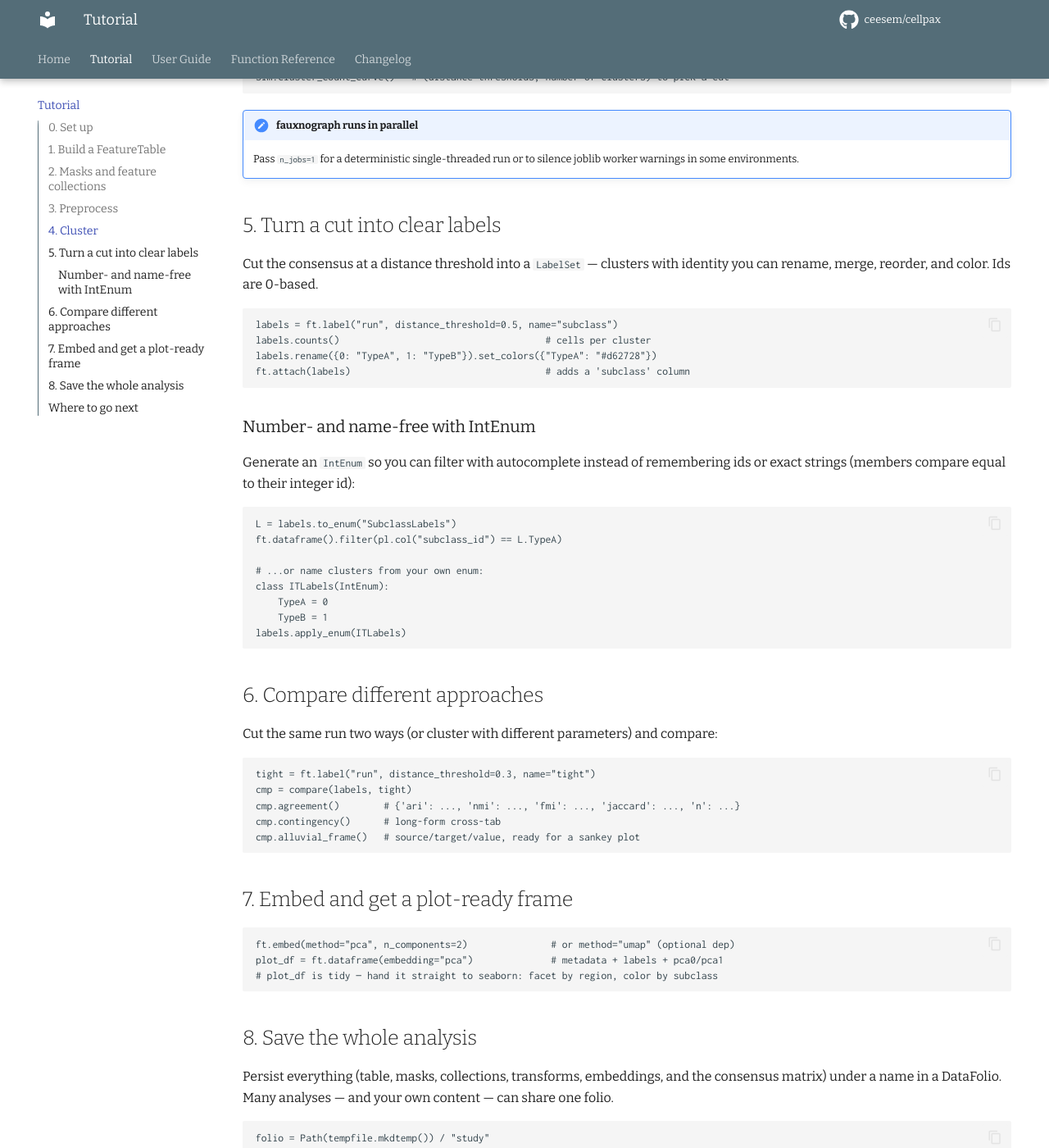
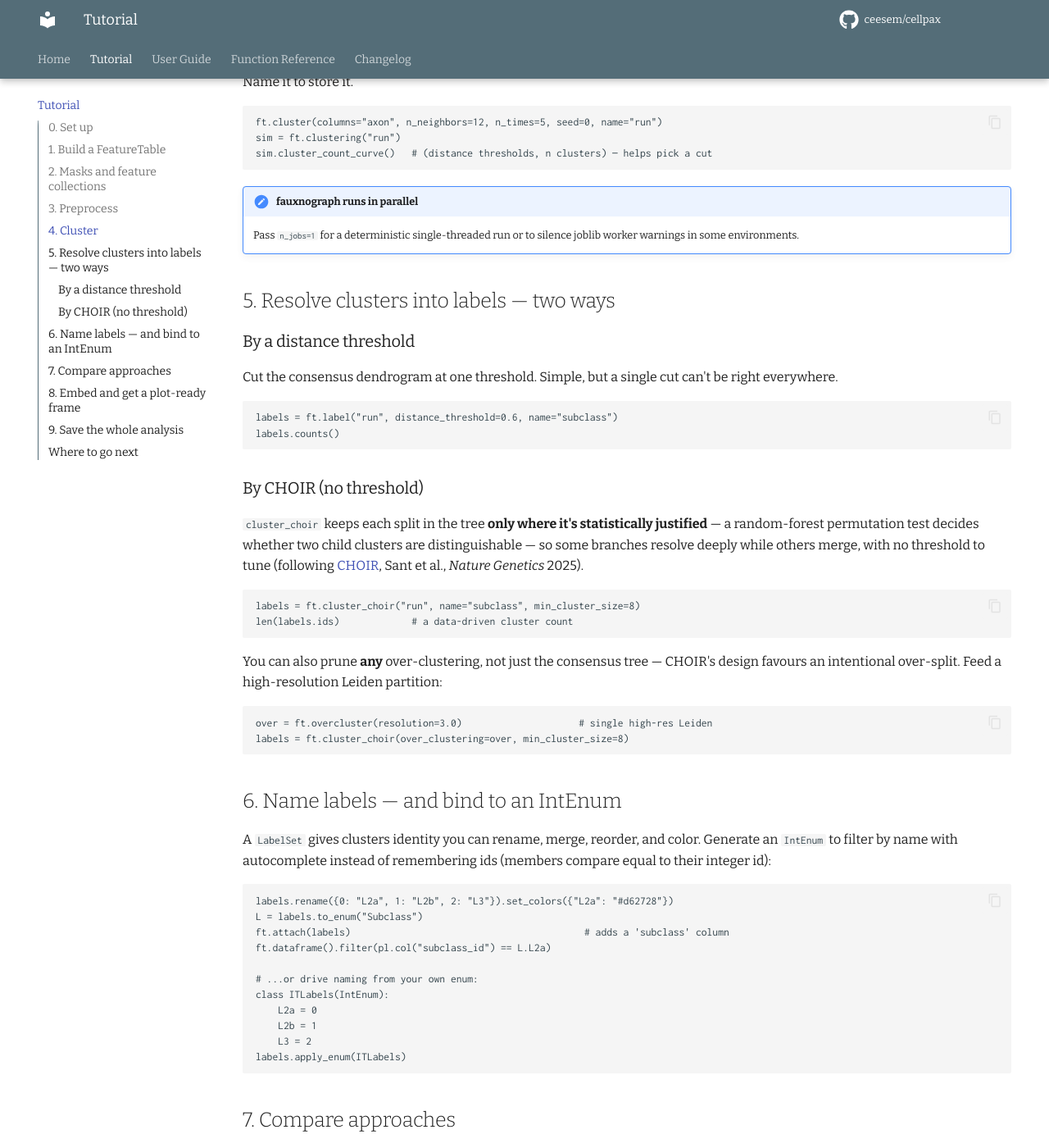
Before and after one commit to ceesem/cellpax, an MkDocs documentation site: the page built from docs/tutorial.md, in a window 1280 px wide and 1400 px high, scrolled down 1765 px. Shown: the whole window at 82% size. Built offline with MkDocs 1.6.1 and Material for MkDocs 9.7.7, drawn with Linux system fonts in a browser that asks for light colours; comment, search, counter and statistics services are not loaded; some of the changed text lies outside the part shown.

Commit message:
Docs: rewrite de novo for the FeatureTable design
Fresh index/tutorial/guide/reference covering the final API end to end —
FeatureTable, masks, feature collections, ihs preprocessing, consensus clustering,
CHOIR (consensus / over-clustering / per-node reselection), LabelSet + IntEnum,
embeddings, comparison, and DataFolio persistence. Tutorial verified runnable
against the real backend. Changelog + README note CHOIR.

Co-Authored-By: Claude Opus 4.8 (1M context) <noreply@anthropic.com>

````diff
--- a/docs/guide.md
+++ b/docs/guide.md
@@ -7,7 +7,8 @@ first; here we go deeper. For exact signatures see the
 ## The FeatureTable
 
 A `FeatureTable` wraps a polars frame of cells. It needs a unique id column and
-the feature columns to cluster/scale on; anything else is metadata.
+the numeric feature columns to cluster/scale on; every other column is metadata
+carried alongside.
 
 ```python
 from cellpax import FeatureTable
@@ -17,12 +18,14 @@ ft.n_cells, ft.n_features, ft.feature_columns, ft.columns
 ```
 
 A pandas frame is accepted and converted. `feature_metadata` is an optional
-per-feature frame (`feature_id` + family/modality/units/…) exposed as `ft.var`.
+per-feature frame (`feature_id` + family/modality/units/…) exposed as `ft.var`
+and used by `define_features`. Pass `scaler_factory=` to change the scaler
+(default `StandardScaler`; `make_clipped_scaler` is also provided).
 
 ## Masks
 
 A mask is a named boolean subset of cells, stored on the table. `based_on`
-intersects with a parent mask so hierarchical subsets stay nested.
+intersects with a parent mask, so hierarchical subsets stay nested.
 
 ```python
 ft.add_mask("exc", pl.col("is_inhibitory") == False)
@@ -45,15 +49,15 @@ ft.define_features("core", columns=["axon_len", "dend_vol"])
 ft.collections["axon"] | ft.collections["dend"]      # union; also & and -
 ```
 
-Pass a collection (or its name, or a plain list) as `columns=` to `dataframe`,
-`features`, `cluster`, and `embed`.
+Pass a collection (its name, the object, or a plain list) as `columns=` to
+`dataframe`, `features`, `cluster`, `cluster_choir`, and `embed`.
 
 ## Preprocessing and scaling
 
-`preprocess()` resolves a per-feature transform once (a heavy-tail `ihs` screen by
-default), recorded in `ft.transforms`. Scaling is lazy and per-mask: the first
-time you request scaled values for a `(mask, columns)` pair, a scaler is fit and
-cached.
+`preprocess()` resolves one per-feature transform (a heavy-tail `ihs` screen by
+default) recorded in `ft.transforms`. Scaling is lazy and per-mask: the first time
+you request scaled values for a `(mask, columns)` pair, a scaler is fit on that
+mask and cached.
 
 ```python
 ft.preprocess(skew_screen=True, method="ihs", threshold=1.5)
@@ -63,8 +67,8 @@ ft.features("l23", scaled=True, columns="axon")   # numpy matrix
 ```
 
 Cluster on the normalized features, plot the raw ones — both come from the same
-table. The default scaler is `StandardScaler`; pass `scaler_factory=` (e.g.
-`make_clipped_scaler`) to change it.
+table. `ihs` handles zeros and negatives; `log`/`sqrt` are also available and skip
+features with negative values.
 
 ## Clustering
 
@@ -85,61 +89,60 @@ sim.cluster_labels(0.6, min_cluster_size=10)   # raw integer labels
 ```
 
 The `SimilarityMatrix` caches its hierarchical linkage; `cluster_labels` cuts it
-at a distance threshold, and `cluster_count_curve` sweeps thresholds.
+at a distance threshold and `cluster_count_curve` sweeps thresholds.
 
-### CHOIR: no single threshold
+A single high-resolution Leiden partition (for CHOIR, below) is available too:
+
+```python
+ft.overcluster("l23", resolution=4.0)   # per-cell integer over-clustering
+```
+
+## CHOIR: statistically-validated clusters (no single threshold)
 
 A single agglomeration cut can't be right everywhere — some branches should merge
-while others at the same level shouldn't. `ft.cluster_choir` resolves the tree
+while others at the same level shouldn't. `ft.cluster_choir` resolves a hierarchy
 without a global threshold: following [CHOIR](https://www.choirclustering.com/)
 (Sant et al., *Nature Genetics* 2025), it keeps each split only where the two
-child clusters are random-forest–distinguishable beyond a permutation null (with a
-variance condition so the separation must be *stably* high), and merges the rest.
+child clusters are random-forest–distinguishable beyond a permutation null, with a
+variance condition so the separation must be *stably* high, and merges the rest.
 
 ```python
-ft.cluster("l23", name="run")
 labels = ft.cluster_choir(
     "run", mask="l23", name="subclass",
     alpha=0.05, min_cluster_size=20,
     n_iterations=100, use_variance=True,   # use_variance=False is less conservative
-)                                          # -> a LabelSet with a data-driven cluster count
+)                                          # -> a LabelSet, data-driven cluster count
 ```
 
-It prunes an existing hierarchy over the scaled feature matrix, so branches with
-real substructure keep splitting while homogeneous ones collapse. (`use_variance`
-is CHOIR's key anti-over-clustering guard; set `n_iterations` higher for more
-stable decisions.)
+Three ways to use it:
 
-With `reselect=True`, the features are re-chosen at each node — the `n_features`
-most variable within that subtree's cells (optionally projected to `n_pcs` PCs) —
-following CHOIR's observation that the features distinguishing coarse types differ
-from those distinguishing fine ones. Selection is unsupervised (it uses the node's
-cells, not the two child labels being tested), so it doesn't bias the test.
+- **Prune the consensus tree** — pass the `SimilarityMatrix` (or stored name).
+- **Prune any over-clustering** — pass `over_clustering=` a per-cell partition
+  (array or `LabelSet`), e.g. from `ft.overcluster` (high-res Leiden) or KMeans; a
+  hierarchy is built over the cluster centroids and pruned. CHOIR's design favours
+  an intentional over-split.
+- **Per-node feature reselection** — with `reselect=True`, the `n_features` most
+  variable features *within each subtree* are used for that node's test
+  (optionally projected to `n_pcs` PCs), since the features distinguishing coarse
+  types differ from those distinguishing fine ones. Selection is unsupervised (it
+  uses the node's cells, not the child labels under test), so it doesn't bias the
+  test.
 
 ```python
-ft.cluster_choir("run", reselect=True, n_features=30, n_pcs=10)
-```
-
-CHOIR can prune **any** starting hierarchy, not just the consensus tree — its
-design actually favours an intentional over-clustering. Pass `over_clustering=` a
-per-cell over-clustering (e.g. high-resolution Leiden via `ft.overcluster`, or
-KMeans with large *k*); a hierarchy is built over the cluster centroids and
-pruned:
-
-```python
-over = ft.overcluster("l23", resolution=4.0)          # high-res Leiden over-split
-labels = ft.cluster_choir(over_clustering=over, mask="l23")
+over = ft.overcluster("l23", resolution=4.0)
+ft.cluster_choir(over_clustering=over, mask="l23", reselect=True, n_features=30)
 ```
 
 The random-forest test always runs on the feature matrix; the over-clustering and
-the hierarchy over it are what you're choosing (features via Leiden here; the
-consensus is an alternative denoised source but not required).
+the hierarchy over it are what you choose (features via Leiden is the standard,
+CHOIR-like source; the consensus is a denoised alternative). `use_variance` is the
+key anti-over-clustering guard; raise `n_iterations` for more stable decisions.
 
 ## Labels
 
-`ft.label` cuts a stored clustering into a `LabelSet` aligned to a mask's cells,
-with cluster ids renumbered 0-based. A `LabelSet` gives clusters identity and
-clean relabeling:
+`ft.label` cuts a stored clustering at a threshold into a `LabelSet`;
+`ft.cluster_choir` returns one directly. Cluster ids are 0-based. A `LabelSet`
+gives clusters identity and clean relabeling:
 
 ```python
 labels = ft.label("run", mask="l23", distance_threshold=0.6, name="subclass")
@@ -152,7 +155,7 @@ ft.attach(labels)                       # adds a 'subclass' column (null off-mas
 ```
 
 `combine` unions two label sets over disjoint cells (e.g. exc + inh clustered
-separately). See below for `IntEnum` bindings.
+separately).
 
 ### IntEnum bindings
 
@@ -210,6 +213,6 @@ restored, so scaled values reproduce).
 
 ## Plotting
 
-CellPax deliberately ships no plotting layer — `dataframe(...)`, `embedding(...)`,
+CellPax ships no plotting layer by design — `dataframe(...)`, `embedding(...)`,
 and `compare(...).alluvial_frame()` return tidy frames you hand straight to
 seaborn/matplotlib, which is easier to tailor per figure.
--- a/docs/tutorial.md
+++ b/docs/tutorial.md
@@ -1,13 +1,14 @@
 # Tutorial: from features to labeled clusters
 
-This walkthrough builds a complete CellPax analysis: load cells, preprocess and
-cluster them, turn the result into clear labels, compare cuts, and save
-everything to a folio. Every snippet is part of one runnable script.
+This walkthrough builds a complete CellPax analysis end to end: load cells,
+preprocess and cluster them, resolve clusters into clear labels (two ways),
+compare approaches, and save everything to a folio. Every snippet is part of one
+runnable script — paste them in order.
 
 ## 0. Set up
 
-We use a small synthetic dataset of 60 cells in two well-separated groups so the
-clustering has something clean to find.
+We use a small synthetic dataset of 90 cells in three groups, with a couple of
+heavy-tailed (log-normal) features so preprocessing has something to do.
 
 ```python
 import tempfile
@@ -20,14 +21,15 @@ import polars as pl
 from cellpax import FeatureTable, compare
 
 rng = np.random.default_rng(0)
-coords = np.vstack([rng.normal(0, 0.3, (30, 3)), rng.normal(8, 0.3, (30, 3))])
+blobs = np.vstack([rng.lognormal(m, 0.4, (30, 4)) for m in (0.0, 2.0, 4.0)])
 df = pl.DataFrame(
     {
-        "cell_id": pl.Series(range(1, 61), dtype=pl.Int64),
-        "axon_len": coords[:, 0],
-        "axon_tort": coords[:, 1],
-        "dend_vol": coords[:, 2],
-        "region": ["L"] * 30 + ["R"] * 30,
+        "cell_id": pl.Series(range(1, 91), dtype=pl.Int64),
+        "axon_len": blobs[:, 0],
+        "axon_tort": blobs[:, 1],
+        "dend_vol": blobs[:, 2],
+        "dend_area": blobs[:, 3],
+        "region": ["L"] * 45 + ["R"] * 45,
     }
 )
 ```
@@ -36,107 +38,134 @@ df = pl.DataFrame(
 
 The `FeatureTable` holds your cells: a unique `cell_id`, the feature columns to
 cluster on, and any metadata. Optional `feature_metadata` describes each feature
-(family, modality, units) so you can select by it later.
+(family, modality, units) so you can select features by it later.
 
 ```python
 meta = pl.DataFrame(
     {
-        "feature_id": ["axon_len", "axon_tort", "dend_vol"],
-        "family": ["axon", "axon", "dend"],
+        "feature_id": ["axon_len", "axon_tort", "dend_vol", "dend_area"],
+        "family": ["axon", "axon", "dend", "dend"],
     }
 )
-ft = FeatureTable(
-    df, features=["axon_len", "axon_tort", "dend_vol"], feature_metadata=meta
-)
+features = ["axon_len", "axon_tort", "dend_vol", "dend_area"]
+ft = FeatureTable(df, features=features, feature_metadata=meta)
 ```
 
 ## 2. Masks and feature collections
 
 A **mask** is a named subset of cells; a **feature collection** is a named,
-composable subset of features. Both let you focus an analysis.
+composable subset of features. Both focus an analysis without copying data.
 
 ```python
-ft.add_mask("left", pl.col("region") == "L")      # a named subset of cells
-ft.define_features("axon", family="axon")          # a named feature collection
-ft.collections["axon"] | ft.collections["axon"]    # collections compose: | & -
+ft.add_mask("left", pl.col("region") == "L")       # a named subset of cells
+ft.define_features("axon", family="axon")           # a named feature collection
+ft.collections["axon"] | ft.collections["axon"]     # collections compose: | & -
 ```
+
+Masks can nest with `based_on` (a child is intersected with its parent), so you
+can drill into a subclass and cluster it on its own.
 
 ## 3. Preprocess
 
 `preprocess()` screens each feature's skew and applies an inverse-hyperbolic-sine
-(`ihs`) transform to the heavy-tailed ones, refit per mask. Scaling then happens
-on demand — `dataframe(scaled=True)` and clustering use the transformed, scaled
-values, while `dataframe(scaled=False)` keeps the raw units for plotting.
+(`ihs`) transform to the heavy-tailed ones (it handles zeros and negatives),
+recorded per feature. Scaling then happens on demand — `dataframe(scaled=True)`
+and clustering use the transformed, per-mask–scaled values, while
+`dataframe(scaled=False)` keeps raw units for plotting.
 
 ```python
-ft.preprocess()             # ihs on wide features; threshold and method are tunable
-ft.transforms              # {feature: 'ihs' | None} — the resolved decisions
+ft.preprocess()
+ft.transforms       # e.g. {'axon_len': None, 'dend_vol': 'ihs', 'dend_area': 'ihs', ...}
 ```
 
 ## 4. Cluster
 
 `ft.cluster(...)` runs repeated kNN/Leiden consensus (fauxnograph) on the scaled
-features and returns a `SimilarityMatrix`. Name it to store it for later.
+features and returns a `SimilarityMatrix`. Name it to store it.
 
 ```python
-ft.cluster(n_neighbors=15, n_times=5, seed=0, name="run")
+ft.cluster(columns="axon", n_neighbors=12, n_times=5, seed=0, name="run")
 sim = ft.clustering("run")
-sim.cluster_count_curve()   # (distance thresholds, number of clusters) to pick a cut
+sim.cluster_count_curve()   # (distance thresholds, n clusters) — helps pick a cut
 ```
 
 !!! note "fauxnograph runs in parallel"
     Pass `n_jobs=1` for a deterministic single-threaded run or to silence joblib
     worker warnings in some environments.
 
-## 5. Turn a cut into clear labels
+## 5. Resolve clusters into labels — two ways
 
-Cut the consensus at a distance threshold into a `LabelSet` — clusters with
-identity you can rename, merge, reorder, and color. Ids are 0-based.
+### By a distance threshold
+
+Cut the consensus dendrogram at one threshold. Simple, but a single cut can't be
+right everywhere.
 
 ```python
-labels = ft.label("run", distance_threshold=0.5, name="subclass")
-labels.counts()                                     # cells per cluster
-labels.rename({0: "TypeA", 1: "TypeB"}).set_colors({"TypeA": "#d62728"})
-ft.attach(labels)                                   # adds a 'subclass' column
+labels = ft.label("run", distance_threshold=0.6, name="subclass")
+labels.counts()
 ```
 
-### Number- and name-free with IntEnum
+### By CHOIR (no threshold)
 
-Generate an `IntEnum` so you can filter with autocomplete instead of remembering
-ids or exact strings (members compare equal to their integer id):
+`cluster_choir` keeps each split in the tree **only where it's statistically
+justified** — a random-forest permutation test decides whether two child clusters
+are distinguishable — so some branches resolve deeply while others merge, with no
+threshold to tune (following [CHOIR](https://www.choirclustering.com/), Sant et
+al., *Nature Genetics* 2025).
 
 ```python
-L = labels.to_enum("SubclassLabels")
-ft.dataframe().filter(pl.col("subclass_id") == L.TypeA)
+labels = ft.cluster_choir("run", name="subclass", min_cluster_size=8)
+len(labels.ids)             # a data-driven cluster count
+```
 
-# ...or name clusters from your own enum:
+You can also prune **any** over-clustering, not just the consensus tree — CHOIR's
+design favours an intentional over-split. Feed a high-resolution Leiden partition:
+
+```python
+over = ft.overcluster(resolution=3.0)                     # single high-res Leiden
+labels = ft.cluster_choir(over_clustering=over, min_cluster_size=8)
+```
+
+## 6. Name labels — and bind to an IntEnum
+
+A `LabelSet` gives clusters identity you can rename, merge, reorder, and color.
+Generate an `IntEnum` to filter by name with autocomplete instead of remembering
+ids (members compare equal to their integer id):
+
+```python
+labels.rename({0: "L2a", 1: "L2b", 2: "L3"}).set_colors({"L2a": "#d62728"})
+L = labels.to_enum("Subclass")
+ft.attach(labels)                                          # adds a 'subclass' column
+ft.dataframe().filter(pl.col("subclass_id") == L.L2a)
+
+# ...or drive naming from your own enum:
 class ITLabels(IntEnum):
-    TypeA = 0
-    TypeB = 1
+    L2a = 0
+    L2b = 1
+    L3 = 2
 labels.apply_enum(ITLabels)
 ```
 
-## 6. Compare different approaches
-
-Cut the same run two ways (or cluster with different parameters) and compare:
+## 7. Compare approaches
 
 ```python
-tight = ft.label("run", distance_threshold=0.3, name="tight")
-cmp = compare(labels, tight)
+threshold = ft.label("run", distance_threshold=0.6, name="threshold")
+cmp = compare(labels, threshold)
 cmp.agreement()        # {'ari': ..., 'nmi': ..., 'fmi': ..., 'jaccard': ..., 'n': ...}
 cmp.contingency()      # long-form cross-tab
-cmp.alluvial_frame()   # source/target/value, ready for a sankey plot
+cmp.alluvial_frame()   # source / target / value, ready for a sankey plot
 ```
 
-## 7. Embed and get a plot-ready frame
+## 8. Embed and get a plot-ready frame
 
 ```python
 ft.embed(method="pca", n_components=2)               # or method="umap" (optional dep)
 plot_df = ft.dataframe(embedding="pca")              # metadata + labels + pca0/pca1
-# plot_df is tidy — hand it straight to seaborn: facet by region, color by subclass
+# tidy — hand straight to seaborn: facet by region, x/y = features or coords,
+# color by subclass
 ```
 
-## 8. Save the whole analysis
+## 9. Save the whole analysis
 
 Persist everything (table, masks, collections, transforms, embeddings, and the
 consensus matrix) under a name in a DataFolio. Many analyses — and your own
@@ -155,4 +184,5 @@ list_analyses(folio)                                 # -> ["l23it"]
 
 The **[User Guide](guide.md)** covers each piece in depth: hierarchical masks,
 collection algebra, the preprocessing/scaling model, clustering parameters, the
-full `LabelSet` verb set, comparison metrics, and persistence layout.
+three CHOIR modes (consensus / per-node reselection / arbitrary over-clustering),
+the full `LabelSet` verb set, comparison metrics, and persistence layout.
````
Also changed, not shown: other parts of docs/guide.md (+4 -3 lines), README.md (+3 -1 lines), docs/changelog.md (+5 -0 lines), docs/index.md (+31 -24 lines), docs/reference/api.md (+12 -3 lines).
